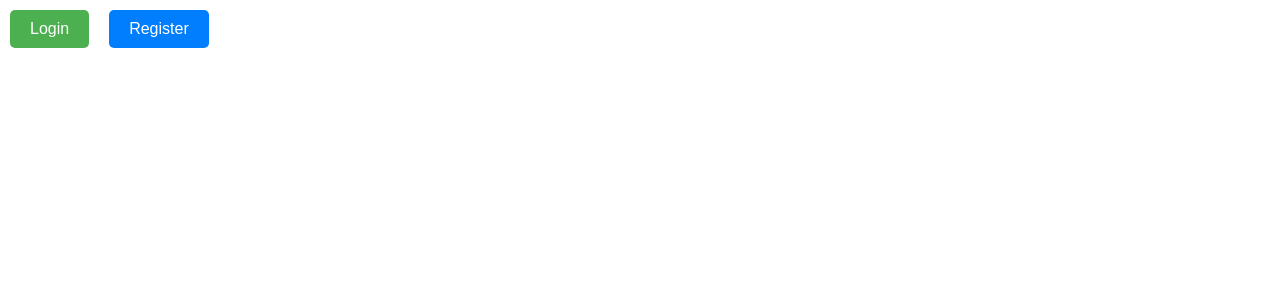
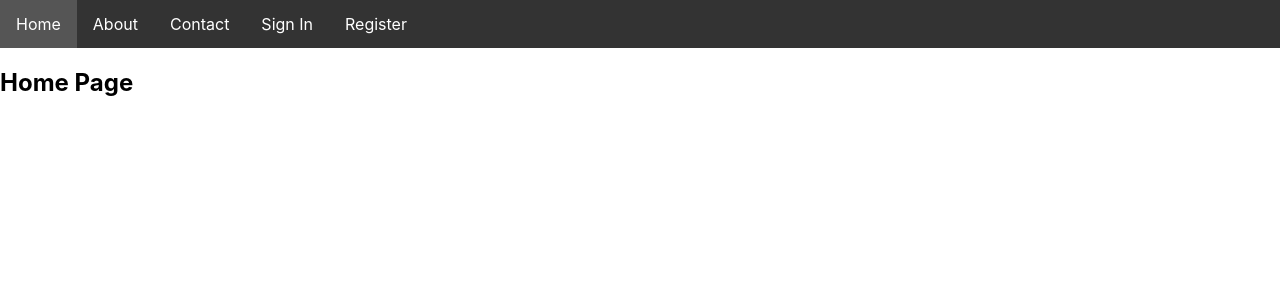
Before and after one commit to DuckMouse/WizardryAndWyverns, a React (Create React App) app: page / in a window 1280 px wide. Shown: the top 300 px of the page. Built offline with nearby package versions, Linux system fonts and the light colour scheme.

Commit message:
adds nav and routing structure, need to redo authentication

```diff
--- a/src/App.jsx
+++ b/src/App.jsx
@@ -1,14 +1,31 @@
 import React from "react";
-import { BrowserRouter as Router } from "react-router-dom";
-import Loader from "./components/Loader";
+import { BrowserRouter as Router, Route, Routes } from "react-router-dom";
+import Navbar from "./components/Navigation/Navbar";
+import About from "./pages/About";
+import Contact from "./pages/Contact";
+import SignIn from "./pages/SignIn";
+import Register from "./pages/Register";
+import Home from "./pages/Home";
 
-const App = () => {
-
+function App() {
   return (
     <Router>
-      <Loader />
+      <div>
+        <nav>
+          <Navbar />
+        </nav>
+        <div>
+          <Routes>
+            <Route path="/" exact element={<Home />} />
+            <Route path="/about" element={<About />} />
+            <Route path="/contact" element={<Contact />} />
+            <Route path="/signin" element={<SignIn />} />
+            <Route path="/register" element={<Register />} />
+          </Routes>
+        </div>
+      </div>
     </Router>
   );
-};
+}
 
 export default App;
--- a/src/components/Loader.jsx
+++ b/src/components/Loader.jsx
@@ -1,7 +1,7 @@
 import React, { useState, useEffect } from "react";
 import { Routes, Route } from "react-router-dom";
-import Login from "./Login";
-import Register from "./Register";
+import Login from "../pages/SignIn";
+import Register from "../pages/Register";
 import LoginButton from "../shared/loginButton/LoginButton";
 import RegisterButton from "../shared/registerButton/RegisterButton";
 
--- /dev/null
+++ b/src/components/Navigation/Navbar.css
@@ -0,0 +1,26 @@
+.navbar {
+    list-style-type: none;
+    margin: 0;
+    padding: 0;
+    background-color: #333;
+  }
+
+  .navbar li {
+    display: inline;
+  }
+
+  .navbar li a {
+    display: inline-block;
+    color: white;
+    text-align: center;
+    padding: 14px 16px;
+    text-decoration: none;
+  }
+
+  .navbar li a:hover {
+    background-color: #555;
+  }
+
+  .navbar .active {
+    background-color: #4CAF50;
+  }
--- /dev/null
+++ b/src/components/Navigation/Navbar.jsx
@@ -0,0 +1,29 @@
+import React from "react";
+import { Link } from "react-router-dom";
+import './Navbar.css';
+
+function Navbar() {
+  return (
+    <nav>
+      <ul className="navbar">
+        <li>
+          <Link to="/" className="nav-link">Home</Link>
+        </li>
+        <li>
+          <Link to="/about" className="nav-link">About</Link>
+        </li>
+        <li>
+          <Link to="/contact" className="nav-link">Contact</Link>
+        </li>
+        <li>
+          <Link to="/signin" className="nav-link">Sign In</Link>
+        </li>
+        <li>
+          <Link to="/register" className="nav-link">Register</Link>
+        </li>
+      </ul>
+    </nav>
+  );
+}
+
+export default Navbar;
--- /dev/null
+++ b/src/pages/About.jsx
@@ -0,0 +1,12 @@
+import React from "react";
+
+const About = () => {
+
+    return(
+        <div>
+            <h2>About Section</h2>
+        </div>
+    )
+}
+
+export default About
--- /dev/null
+++ b/src/pages/Contact.jsx
@@ -0,0 +1,12 @@
+import React from "react";
+
+const Contact = () => {
+
+    return(
+        <div>
+            <h2>Contact Section</h2>
+        </div>
+    )
+}
+
+export default Contact
--- /dev/null
+++ b/src/pages/Home.jsx
@@ -0,0 +1,11 @@
+import React from 'react';
+
+const Home= () => {
+    return (
+        <div>
+            <h2>Home Page</h2>
+        </div>
+    );
+}
+
+export default Home;
--- a/src/components/Login.jsx
+++ b/src/pages/SignIn.jsx
@@ -1,6 +1,6 @@
 import React from 'react';
 
-const Login = () => {
+const SignIn = () => {
     return (
         <div>
             <h2>Login Page</h2>
@@ -8,4 +8,4 @@ const Login = () => {
     );
 }
 
-export default Login;
+export default SignIn;
```
Also changed, not shown: src/components/Home.jsx (deleted), src/pages/Register.jsx (renamed from src/components/Register.jsx).
